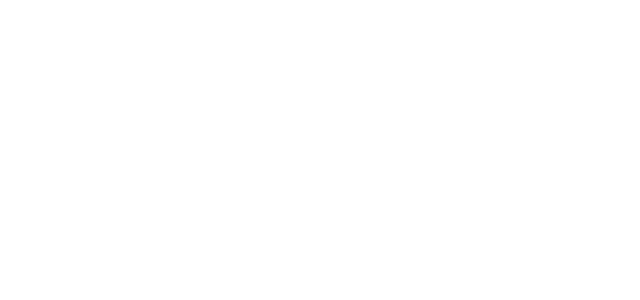
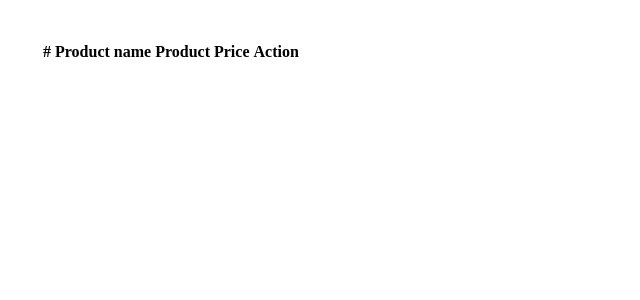
Before and after one commit to sontv8/web502-wd18101, a React (Vite) app in the folder my-app/: page /admin in a window 1280 px wide. Before the commit this address had no page. Shown: the top 300 px of the page, without its empty margins (0-640 px from the left). Built offline with nearby package versions, Linux system fonts and the light colour scheme; data requests are answered from the project's data file.

Commit message:
day7 - build Dashboard page

```diff
--- a/my-app/src/App.jsx
+++ b/my-app/src/App.jsx
@@ -5,6 +5,7 @@
 import HomePage from './pages/HomePage';
 import { Route, Routes } from 'react-router-dom'
 import DetailPage from './pages/Detail';
+import Dashboard from './pages/Admin/Dashboard';
 
 
 /*
@@ -28,6 +29,8 @@
       <Routes>
         <Route path='/' element={<HomePage products={products} />} />
         <Route path='/detail/:id' element={<DetailPage />} />
+
+        <Route path='/admin' element={<Dashboard />} />
       </Routes>
 
     </>
--- /dev/null
+++ b/my-app/src/pages/Admin/Dashboard.jsx
@@ -0,0 +1,28 @@
+import React from 'react'
+
+const Dashboard = () => {
+    return (
+        <div>
+            <table>
+                <thead>
+                    <tr>
+                        <th>#</th>
+                        <th>Product name</th>
+                        <th>Product Price</th>
+                        <th>Action</th>
+                    </tr>
+                </thead>
+                <tbody>
+                    <tr>
+                        <td></td>
+                        <td></td>
+                        <td></td>
+                        <td></td>
+                    </tr>
+                </tbody>
+            </table>
+        </div>
+    )
+}
+
+export default Dashboard
```
